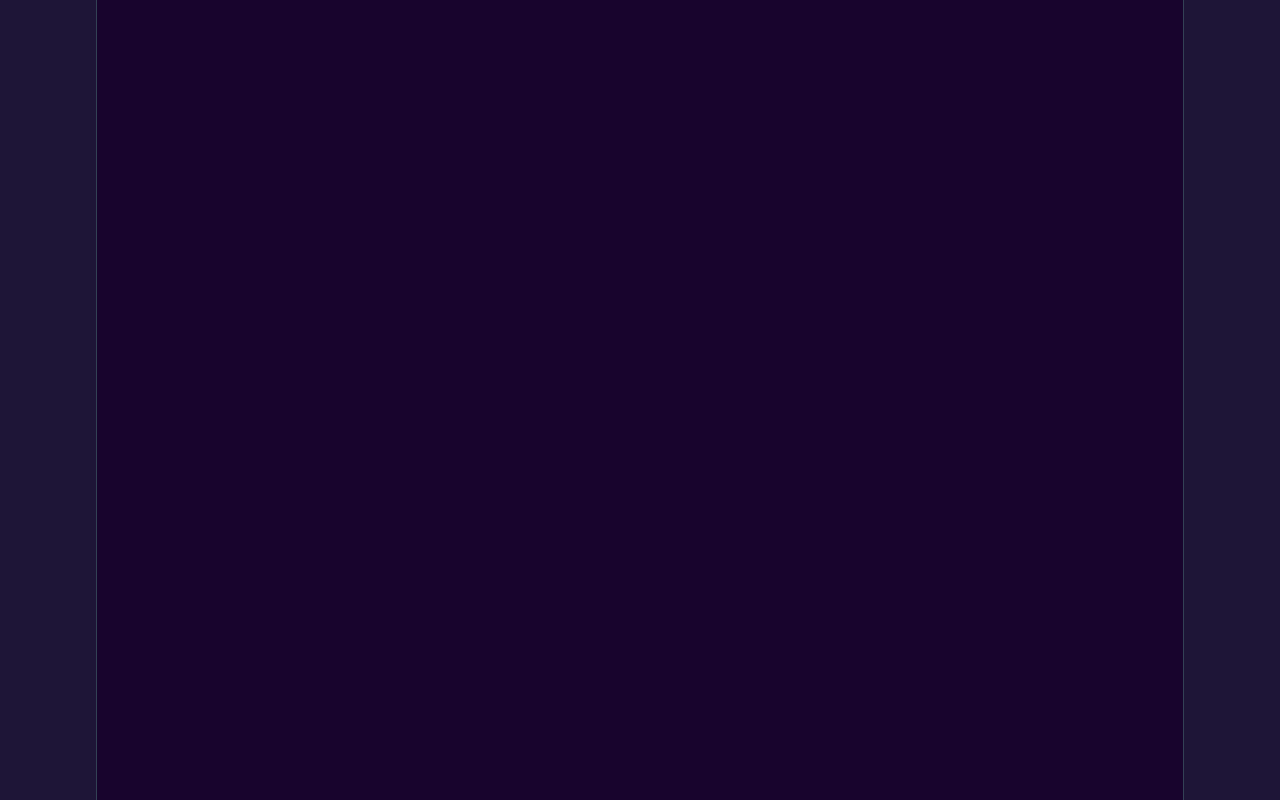
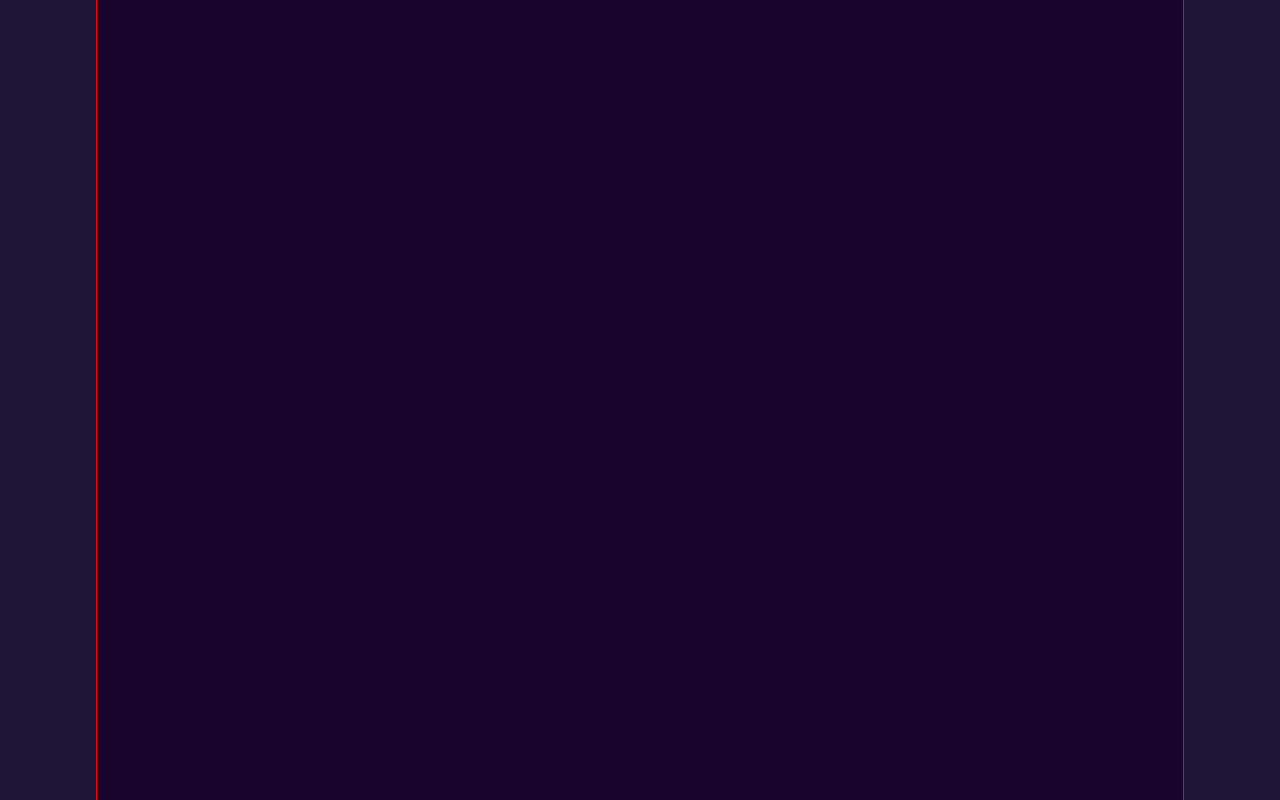
Before and after one commit to rafael-oliveira-hellz/playsfa-sales-panel, a Next.js app: page /components/styles/PurchaseCardWrapper.style in a window 1280 px wide. Shown: the top 800 px of the page. Built offline with nearby package versions, Linux system fonts and the light colour scheme.

Commit message:
max-width fixed

```diff
--- a/pages/components/styles/PurchaseCardWrapper.style.ts
+++ b/pages/components/styles/PurchaseCardWrapper.style.ts
@@ -1,4 +1,4 @@
-import styled, { css, keyframes } from 'styled-components';
+import styled, { css, keyframes } from "styled-components";
 
 const animation = keyframes`
 from {
@@ -19,14 +19,14 @@ const PurchaseCardWrapper = styled.div`
     background-color: #18042d;
     border: 1px solid rgb(51 65 85);
     border-radius: 1rem;
-    width: 70%;
+    width: clamp(65%, 70%, calc(100vh - 100px));
     height: 90% !important;
     padding: 0.3rem 1rem;
     top: 0;
     bottom: 0;
     animation: ${animation} 0.3s linear;
     transition: all 0.3s ease-in-out;
-
+    border: 1px solid red;
     & h2 {
       display: flex;
       justify-content: center;
```
